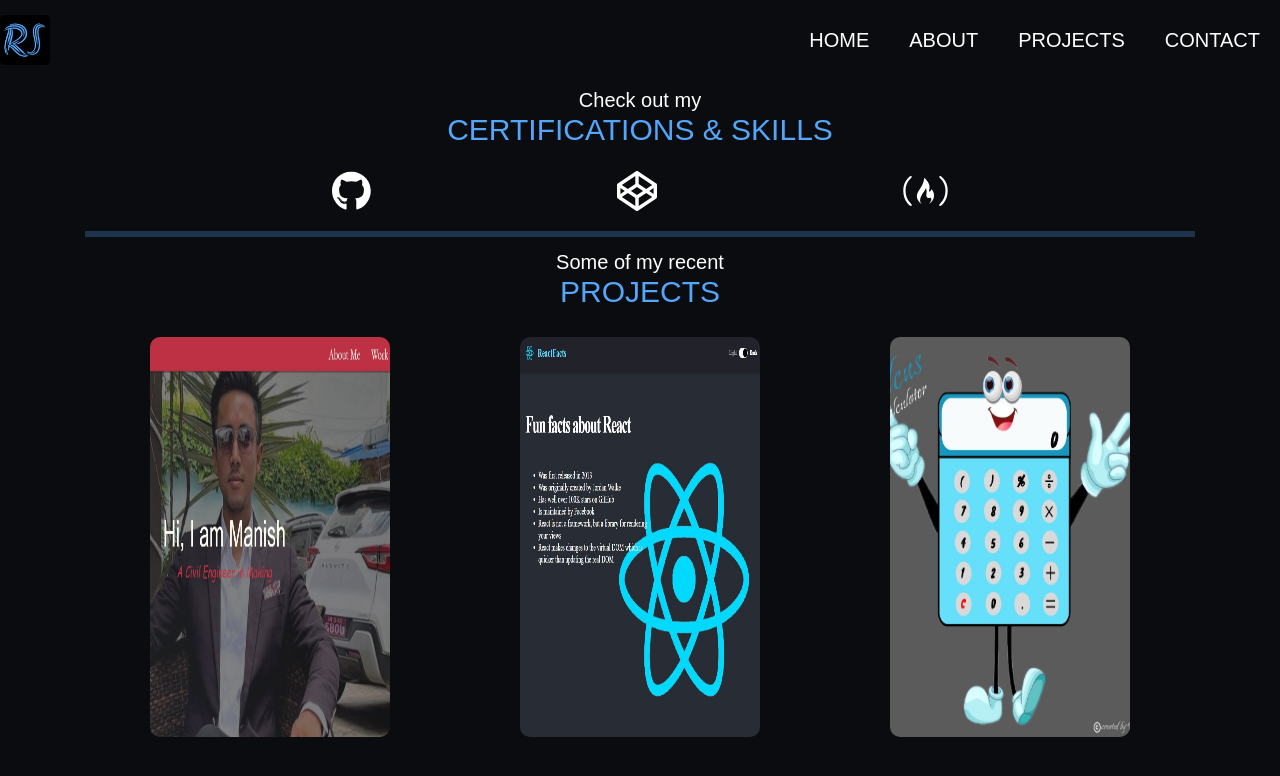
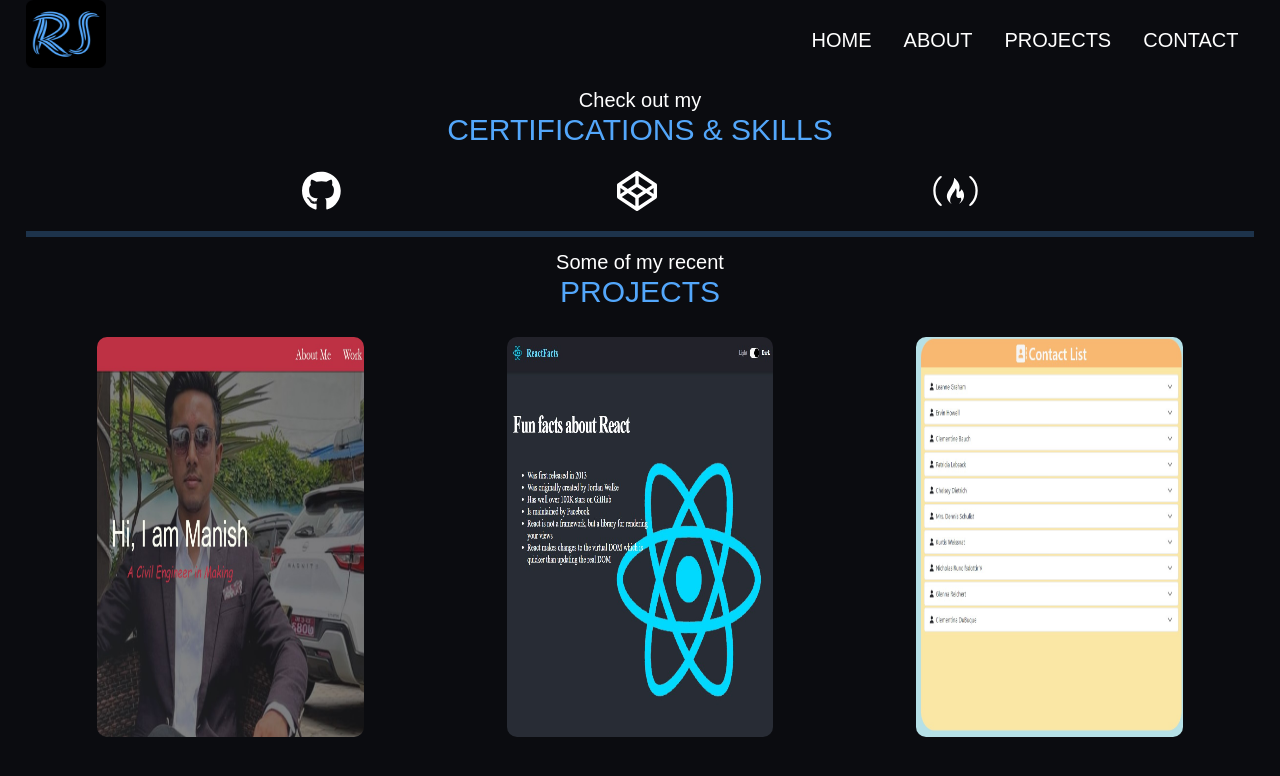
Before and after one commit to ritace7/my-portfolio, a React (Create React App) app: page /projects in a window 1280 px wide. Shown: the top 776 px of the page. Built offline with nearby package versions, Linux system fonts and the light colour scheme.

Commit message:
nav and content fixed

```diff
--- a/src/components/App.js
+++ b/src/components/App.js
@@ -8,14 +8,12 @@ import NotFound from './NotFound';
 import Projects from './Projects';
 import Contact from './Contact';
 import 'bootstrap/dist/css/bootstrap.min.css';
-import { Container } from 'react-bootstrap';
 
 function App() {
   return (
     <BrowserRouter>
       <div className="App">
-        <NavBar />
-        <Container>
+          <NavBar />
           <div className="content">
             <Routes>
               <Route path = "/my-portfolio" element={<Home/>} />
@@ -25,7 +23,6 @@ function App() {
               <Route path = "*" element={<NotFound/>} />
             </Routes>
           </div>
-        </Container>
       </div>
     </BrowserRouter>
   );
--- a/src/components/NavBar.js
+++ b/src/components/NavBar.js
@@ -2,26 +2,28 @@ import React from 'react'
 import { Link } from 'react-router-dom';
 import logo from '../images/logo.png'
 import '../styles/NavBar.css';
-import { Nav, Navbar } from 'react-bootstrap';
 
 export default function NavBar(){
     return(
-        <Navbar className="navbar">
-            <Navbar.Brand href="#home" className='text-primary'>
+        <nav>
+            <section className="nav-logo">
+               <Link to="my-portfolio">
+
                     <img
                         alt=""
                         src={logo}
                         width="50"
                         height="50"
-                    className="d-inline-block align-top"
                         />
-            </Navbar.Brand>
-            <Nav className="justify-content-end" style={{ width: "100%" }}>
+
+                    </Link>
+            </section>
+            <section className="links">
                 <Link className='link-items' to="/my-portfolio">HOME</Link>
                 <Link className='link-items' to="/about">ABOUT</Link>
                 <Link className='link-items' to="/projects">PROJECTS</Link>
                 <Link className='link-items' to="/contact">CONTACT</Link>
-            </Nav>
-        </Navbar>
+            </section>
+        </nav>
     )
 }
--- a/src/components/Projects.js
+++ b/src/components/Projects.js
@@ -2,7 +2,7 @@ import React from 'react';
 import ProjectCard from './ProjectCard';
 import proj1Img from '../images/proj1.jpg';
 import proj2Img from '../images/proj2.jpg';
-import proj3Img from '../images/proj3.jpg';
+import proj3Img from '../images/proj4.jpg';
 import { FontAwesomeIcon } from '@fortawesome/react-fontawesome';
 import { faGithub, faCodepen, faFreeCodeCamp } from '@fortawesome/free-brands-svg-icons';
 import "../styles/Projects.css";
@@ -43,10 +43,10 @@ const Projects = () => {
                             link="https://ritace7.github.io/react-facts/"
                             />
                         <ProjectCard
-                            title="Calcus the calculator"
+                            title="Contact App"
                             cover={proj3Img}
-                            description="A calculator built using React, Redux and Bootstrap"
-                            link="https://ritace7.github.io/calcus/"
+                            description="A contact list that makes API calls.."
+                            link="https://ritace7.github.io/contacts/"
                             />
                     </div>
             </div>
--- a/src/styles/App.css
+++ b/src/styles/App.css
@@ -9,3 +9,9 @@
     font-size: 20px;
     font-family: 'Poppins',sans-serif;
 }
+
+.content{
+    width: 96vw;
+    height: 90vh;
+    margin: auto;
+}
--- a/src/styles/NavBar.css
+++ b/src/styles/NavBar.css
@@ -1,27 +1,29 @@
-.navbar{
-    padding: 10px 10%;
-    width: 100%;
+nav{
+    width: 96vw;
     height: 10vh;
-    display: flex;
-    align-items: center;
-    justify-content: space-between;
-    flex-wrap: wrap;
+    margin: auto;
+    padding: 0;
+    display: grid;
+    grid-template-columns: 1fr 2fr;
 }
 
-.nav-logo{
+.nav-logo img{
     width: 4em;
-    height: 4em;
+    height: 3.4em;
+}
+
+.links{
+    display: flex;
+    justify-content: flex-end;
 }
 
 .link-items{
-    display: inline-block;
     list-style: none;
     text-decoration: none;
     text-align: center;
-    margin: 10px 20px;
+    margin: auto 0.8em;
     color: var(--color-text-primary);
 }
-
 
 .link-items:hover{
     color: var(--color-secondary);
```
Also changed, not shown: src/images/proj4.jpg (added). Lines whose indentation alone changed are shown as unchanged.
